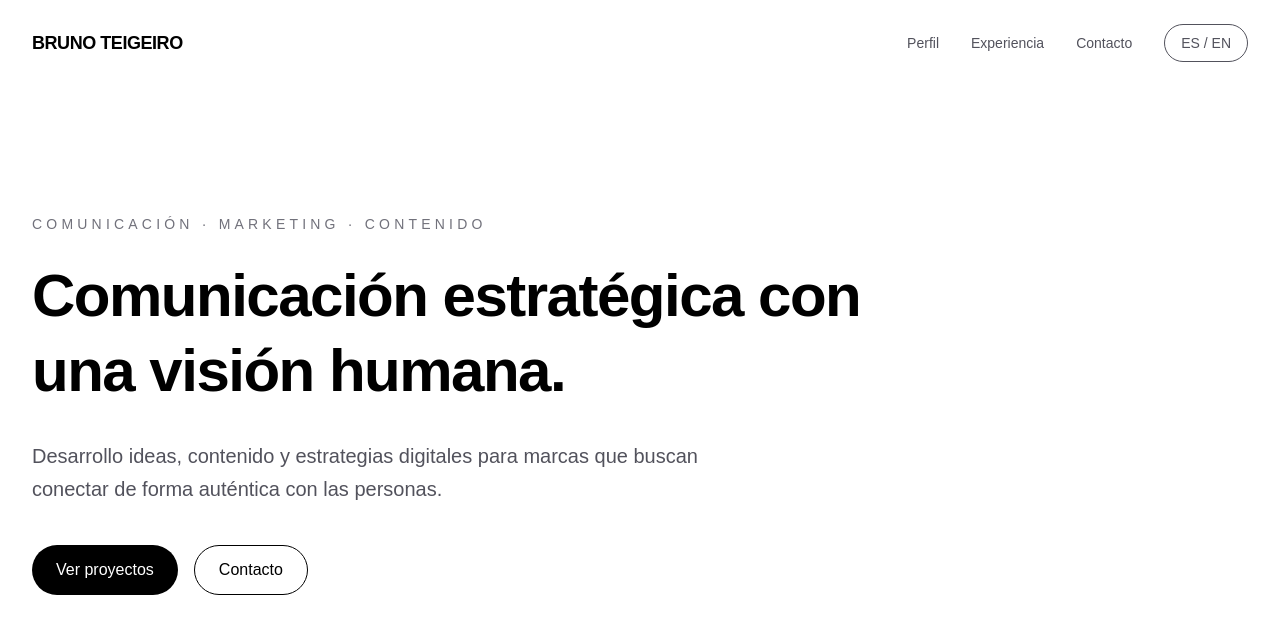
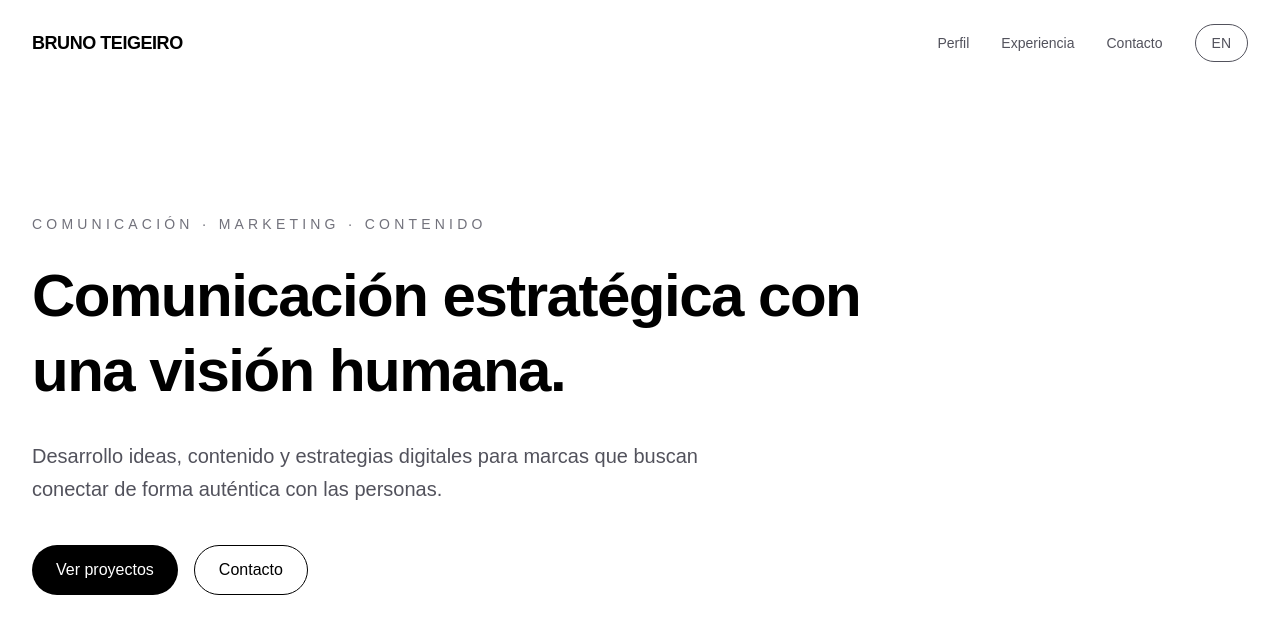
Before and after one commit to brunoteigeirooo-tech/bruno, a Next.js app: page / in a window 1280 px wide. Shown: the top 634 px of the page. Built offline with nearby package versions, Linux system fonts and the light colour scheme.

Commit message:
BRUNO v1.5 - Functional language switcher

```diff
--- a/src/app/page.tsx
+++ b/src/app/page.tsx
@@ -1,11 +1,20 @@
+"use client";
+
+import { useState } from "react";
 import Navbar from "@/components/Navbar";
 import Hero from "@/components/Hero";
 
 export default function Home() {
+  const [language, setLanguage] = useState<"es" | "en">("es");
+
   return (
     <main className="min-h-screen bg-white text-black">
-      <Navbar />
-      <Hero />
+      <Navbar
+        language={language}
+        setLanguage={setLanguage}
+      />
+
+      <Hero language={language} />
     </main>
   );
 }
--- a/src/components/Hero.tsx
+++ b/src/components/Hero.tsx
@@ -1,13 +1,11 @@
 import { es } from "@/content/es";
 import { en } from "@/content/en";
 
-type Language = "es" | "en";
-
 interface HeroProps {
-  language?: Language;
+  language: "es" | "en";
 }
 
-export default function Hero({ language = "es" }: HeroProps) {
+export default function Hero({ language }: HeroProps) {
   const content = language === "en" ? en : es;
 
   return (
@@ -27,11 +25,11 @@ export default function Hero({ language = "es" }: HeroProps) {
 
         <div className="mt-10 flex gap-4">
           <button className="rounded-full bg-black px-6 py-3 text-white transition hover:opacity-80">
-            Ver proyectos
+            {language === "en" ? "View projects" : "Ver proyectos"}
           </button>
 
           <button className="rounded-full border border-black px-6 py-3 transition hover:bg-black hover:text-white">
-            Contacto
+            {language === "en" ? "Contact" : "Contacto"}
           </button>
         </div>
       </div>
--- a/src/components/Navbar.tsx
+++ b/src/components/Navbar.tsx
@@ -1,4 +1,12 @@
-export default function Navbar() {
+interface NavbarProps {
+  language: "es" | "en";
+  setLanguage: (language: "es" | "en") => void;
+}
+
+export default function Navbar({
+  language,
+  setLanguage,
+}: NavbarProps) {
   return (
     <nav className="w-full flex items-center justify-between px-8 py-6">
       <div className="text-lg font-semibold tracking-tight">
@@ -18,8 +26,13 @@ export default function Navbar() {
           Contacto
         </a>
 
-        <button className="border rounded-full px-4 py-2 hover:bg-black hover:text-white transition">
-          ES / EN
+        <button
+          onClick={() =>
+            setLanguage(language === "es" ? "en" : "es")
+          }
+          className="border rounded-full px-4 py-2 hover:bg-black hover:text-white transition"
+        >
+          {language === "es" ? "EN" : "ES"}
         </button>
       </div>
     </nav>
```
